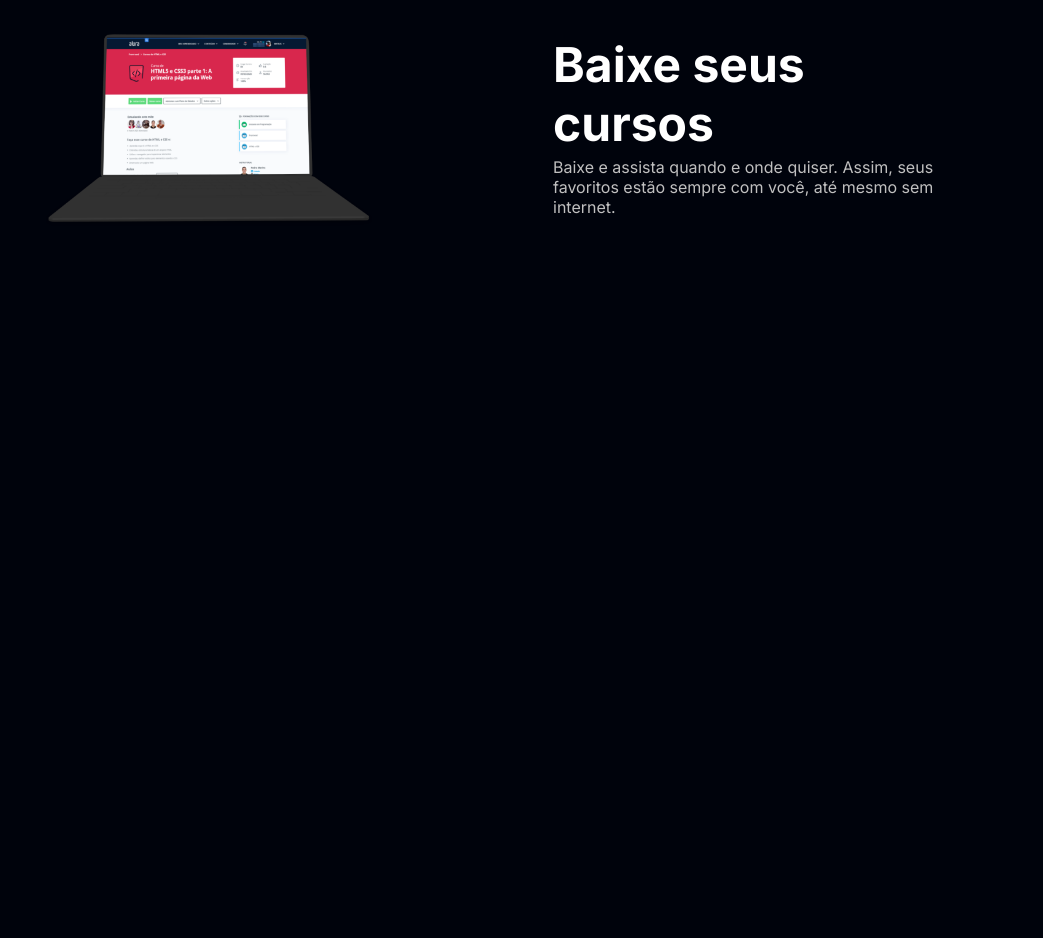
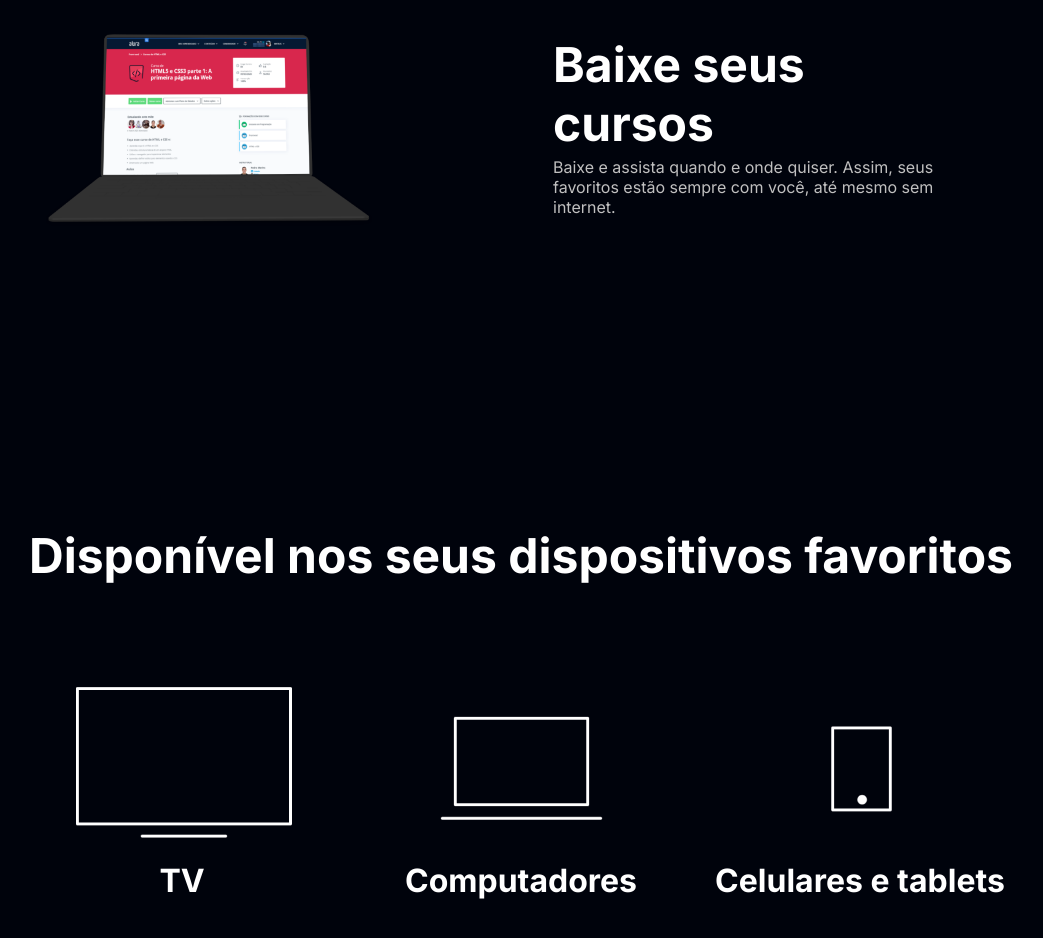
Before and after one commit to Leo-Raposo/projeto-alura-plus, a plain HTML site: page index.html in a window 1280 px wide. Shown: the part 2674-3612 px from the top of the page, without its empty margins (119-1162 px from the left). Before the commit the page ends 3200 px from the top, so only its background shows below. Drawn offline with Linux system fonts and the light colour scheme.

Commit message:
Acrescentado area dos dispositivos na home

```diff
--- a/CSS/styles.css
+++ b/CSS/styles.css
@@ -94,3 +94,24 @@ body {
 .container__descricao {
     padding: 2em;
 }
+
+.dispositivos__lista {
+    display: flex;
+    justify-content: center;
+    list-style-type: none;
+    margin: 5em 0;
+}
+
+.dispositivos {
+    text-align: center;
+}
+
+.dispositivos__titulo {
+    font-size: 48px;
+    columns: var(--branco-principal);
+}
+
+.lista__item {
+    font-size: 32px;
+    color: var(--branco-principal);
+}
--- a/index.html
+++ b/index.html
@@ -20,7 +20,6 @@
             <p class="container__aviso">*O preço pode variar caso a assinatura seja feita em outros planos.</p>
         </div>
     </section>
-
     <section class="container secundario">
         <img src="/img/Plataformas.png" alt="Um monitor e um celular com o alura plus aberto" class="secundario__imagem">
         <div class="container__descricao">
@@ -28,7 +27,6 @@
             <p class="descricao__texto">Aproveite a tela grande da TV ou assista no tablet, laptop, celular e outros aparelhos. Nossa seleção de cursos não para de crescer.</p>
         </div>
     </section>
-
     <section class="container secundario">
         <div class="container__descricao">
             <p class="descricao__texto">Só o Combo+ oferece Alura+ e Alura Língua juntos para você ter acesso a cursos de diversas áreas da tecnologia e aprender inglês ou espanhol, onde e como quiser.</p>
@@ -36,14 +34,30 @@
         </div>
         <img src="img/Telas.png" alt="Tela da alura plus e do alura lingua" class="secundario__imagem">
     </section>
-
     <section class="container secundario">
         <img src="img/Notebook.png" alt="Notebook aberto com curso do alura plus" class="secundario__imagem">
             <div class="container__descricao">
                 <h2 class="descricao__titulo">Baixe seus cursos</h2>
                 <p class="descricao__texto">Baixe e assista quando e onde quiser. Assim, seus favoritos estão sempre com você, até mesmo sem internet.</p>
             </div>
+    </section>
+    <section class="dispositivos">
+        <h2 class="dispositivos__titulo">Disponível nos seus dispositivos favoritos</h2>
+        <ul class="dispositivos__lista">
+            <li>
+                <img src="img/tv.png" alt="Ícone de televisão">
+                <h3 class="lista__item">TV</h3>
+            </li>
+            <li>
+                <img src="img/computador.png" alt="Ícone de computador">
+                <h3 class="lista__item">Computadores</h3>
+            </li>
+            <li>
+                <img src="img/celular.png" alt="Ícone de celular">
+                <h3 class="lista__item">Celulares e tablets</h3>
+            </li>
+        </ul>
+    </section>
 
-    </section>
 </body>
 </html>
```
